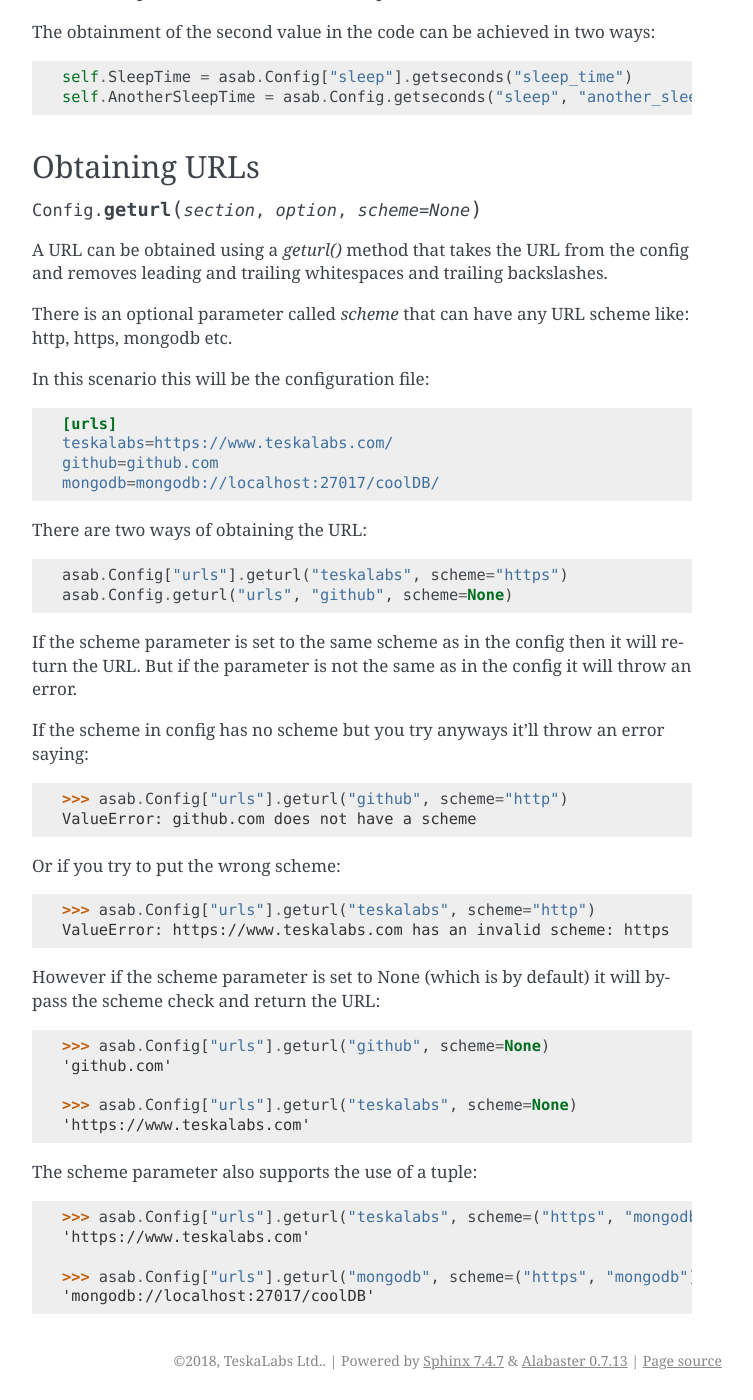
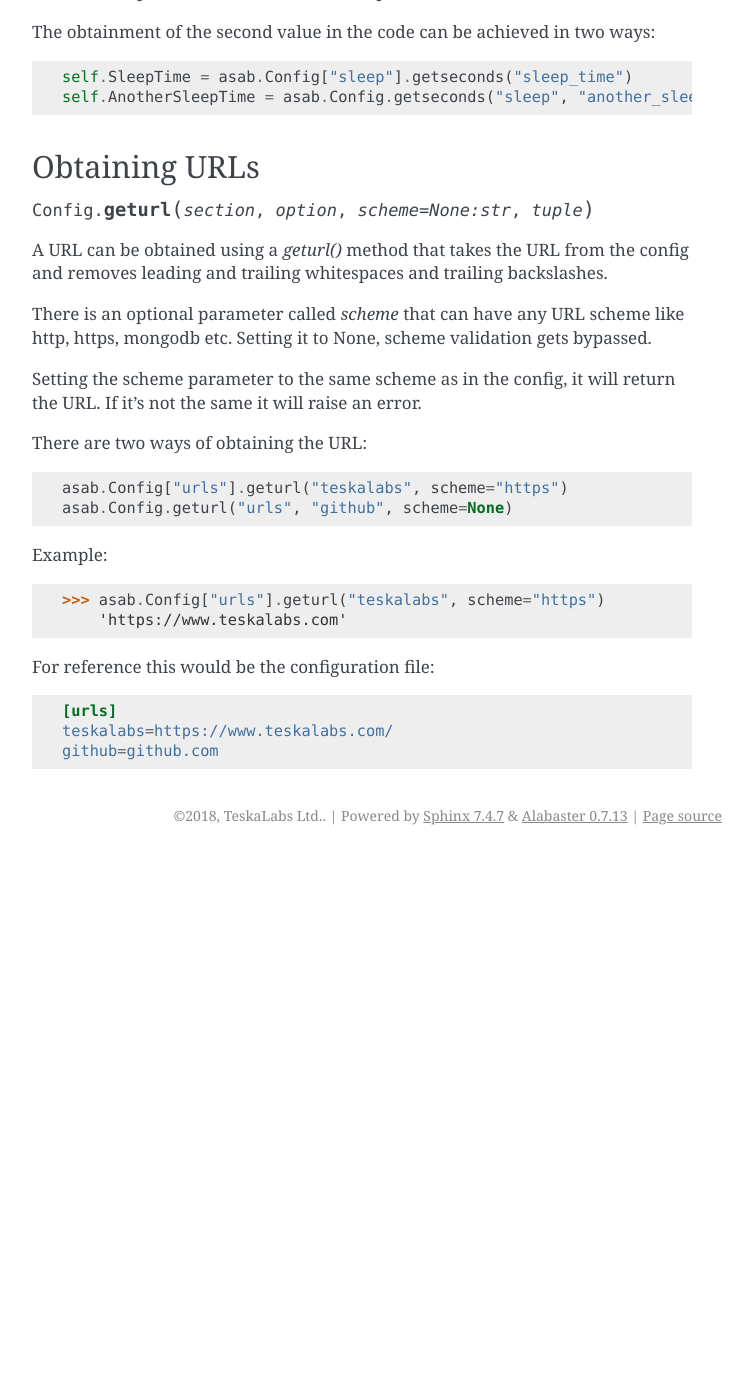
Before and after one commit to TeskaLabs/asab, a Sphinx documentation site: the page built from doc/asab/config.rst, in a window 1280 px wide and 1400 px high, scrolled down 3870 px. Shown: the whole window, without its empty margins (388-1141 px from the left). Built offline with Sphinx 7.4.7, drawn with Linux system fonts in a browser that asks for light colours; pages that are not in the unit, such as notebooks, are missing from menus; after the commit the page ends 4725 px from its top, so only the background shows below that.

Commit message:
made the documentation shorter

```diff
--- a/doc/asab/config.rst
+++ b/doc/asab/config.rst
@@ -217,22 +217,16 @@ The obtainment of the second value in the code can be achieved in two ways:
 Obtaining URLs
 -------------------------------------
 
-.. py:method:: Config.geturl(section, option, scheme=None)
+.. py:method:: Config.geturl(section, option, scheme=None:str,tuple)
 
 A URL can be obtained using a `geturl()` method that takes the URL from the config and
 removes leading and trailing whitespaces and trailing backslashes.
 
-There is an optional parameter called `scheme` that can have any URL scheme like:
-http, https, mongodb etc.
+There is an optional parameter called `scheme` that can have any URL scheme like
+http, https, mongodb etc. Setting it to None, scheme validation gets bypassed.
 
-In this scenario this will be the configuration file:
-
-.. code:: ini
-
-    [urls]
-    teskalabs=https://www.teskalabs.com/
-    github=github.com
-    mongodb=mongodb://localhost:27017/coolDB/
+Setting the scheme parameter to the same scheme as in the config, it will return the URL.
+If it's not the same it will raise an error.
 
 There are two ways of obtaining the URL:
 
@@ -241,40 +235,17 @@ There are two ways of obtaining the URL:
     asab.Config["urls"].geturl("teskalabs", scheme="https")
     asab.Config.geturl("urls", "github", scheme=None)
 
-If the scheme parameter is set to the same scheme as in the config then it will return
-the URL. But if the parameter is not the same as in the config it will throw an error.
-
-If the scheme in config has no scheme but you try anyways it'll throw an error saying:
+Example:
 
 .. code:: python
 
-    >>> asab.Config["urls"].geturl("github", scheme="http")
-    ValueError: github.com does not have a scheme
-
-Or if you try to put the wrong scheme:
-
-.. code:: python
-
-    >>> asab.Config["urls"].geturl("teskalabs", scheme="http")
-    ValueError: https://www.teskalabs.com has an invalid scheme: https
-
-However if the scheme parameter is set to None (which is by default) it will bypass
-the scheme check and return the URL:
-
-.. code:: python
-
-        >>> asab.Config["urls"].geturl("github", scheme=None)
-        'github.com'
-
-        >>> asab.Config["urls"].geturl("teskalabs", scheme=None)
+    >>> asab.Config["urls"].geturl("teskalabs", scheme="https")
         'https://www.teskalabs.com'
 
-The scheme parameter also supports the use of a tuple:
+For reference this would be the configuration file:
 
-.. code:: python
+.. code:: ini
 
-    >>> asab.Config["urls"].geturl("teskalabs", scheme=("https", "mongodb"))
-    'https://www.teskalabs.com'
-
-    >>> asab.Config["urls"].geturl("mongodb", scheme=("https", "mongodb"))
-    'mongodb://localhost:27017/coolDB'
+    [urls]
+    teskalabs=https://www.teskalabs.com/
+    github=github.com
```
